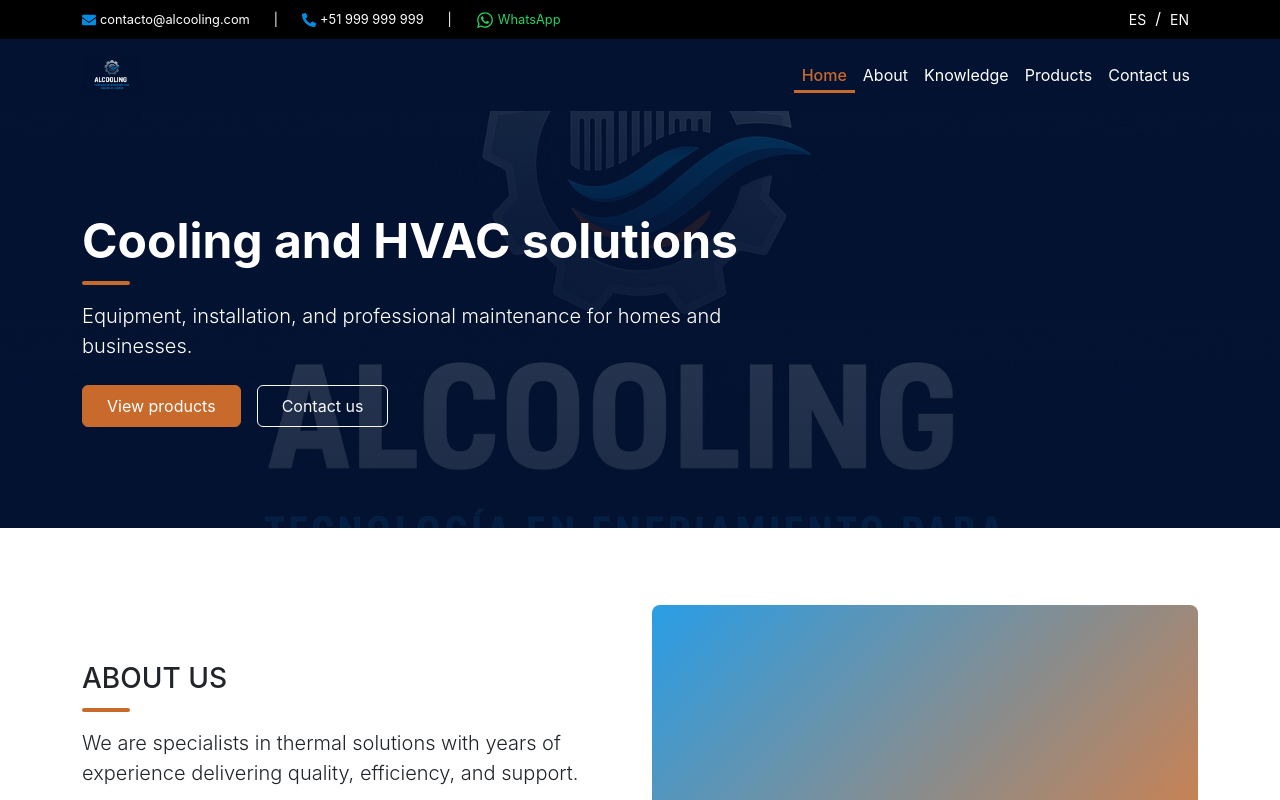
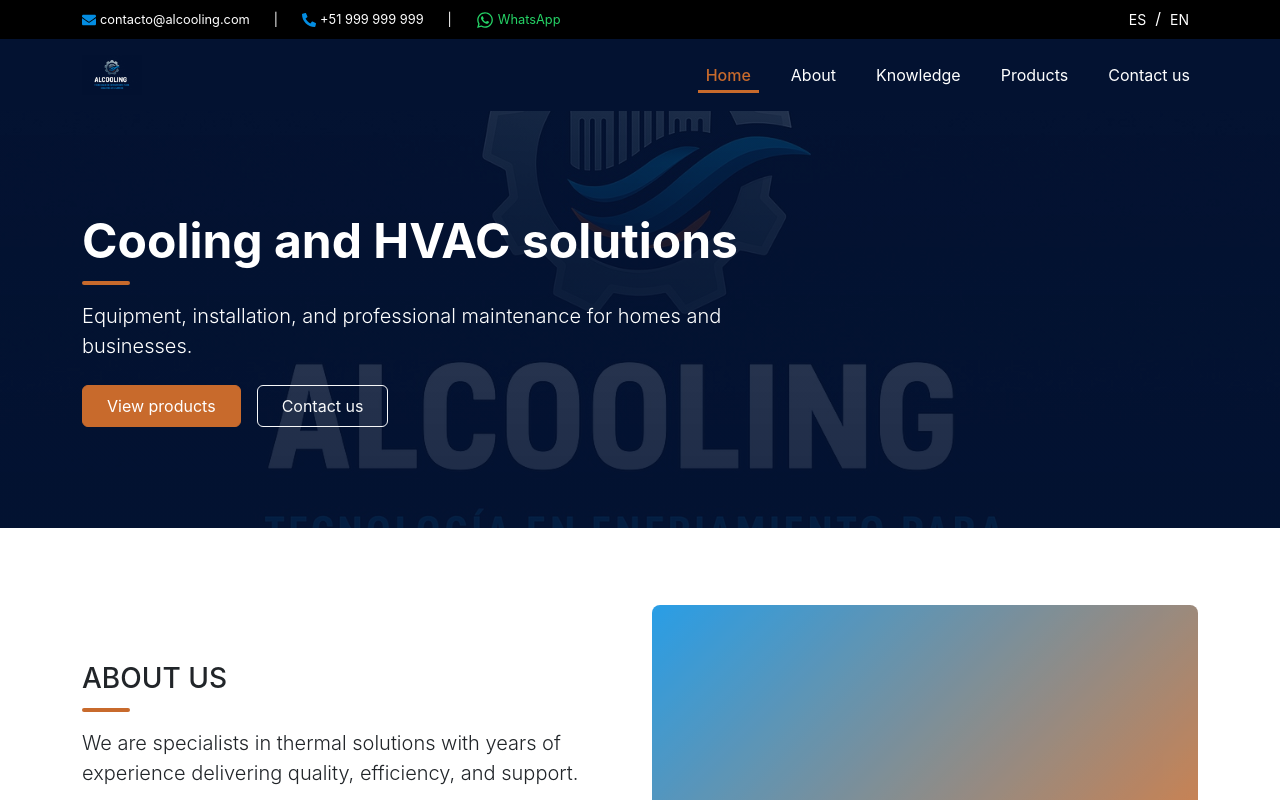
Before and after one commit to jAlejandroGM/advancedline-cooling-web, a React (Vite) app: page / in a window 1280 px wide. Shown: the top 800 px of the page. Built offline with nearby package versions, Linux system fonts and the light colour scheme.

Commit message:
feat: add spacing to Navbar links for improved layout

```diff
--- a/src/components/Navbar/Navbar.jsx
+++ b/src/components/Navbar/Navbar.jsx
@@ -60,7 +60,7 @@
         </button>
 
         <div className="collapse navbar-collapse" id="mainNav">
-          <ul className="navbar-nav ms-auto align-items-md-center">
+          <ul className="navbar-nav ms-auto align-items-md-center gap-md-3 gap-lg-4">
             {links.map((link) => (
               <li className="nav-item" key={link.to}>
                 <NavLink
```
